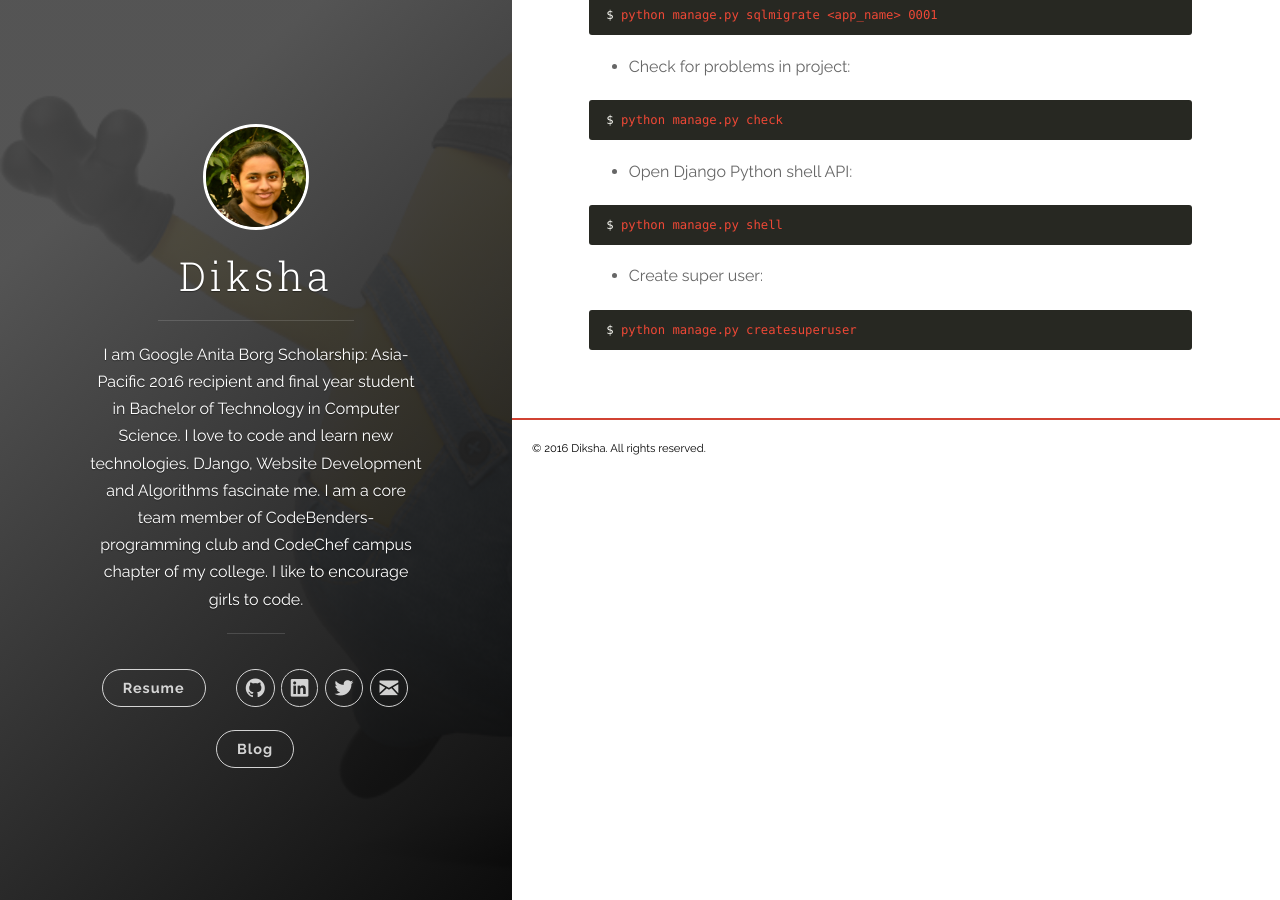
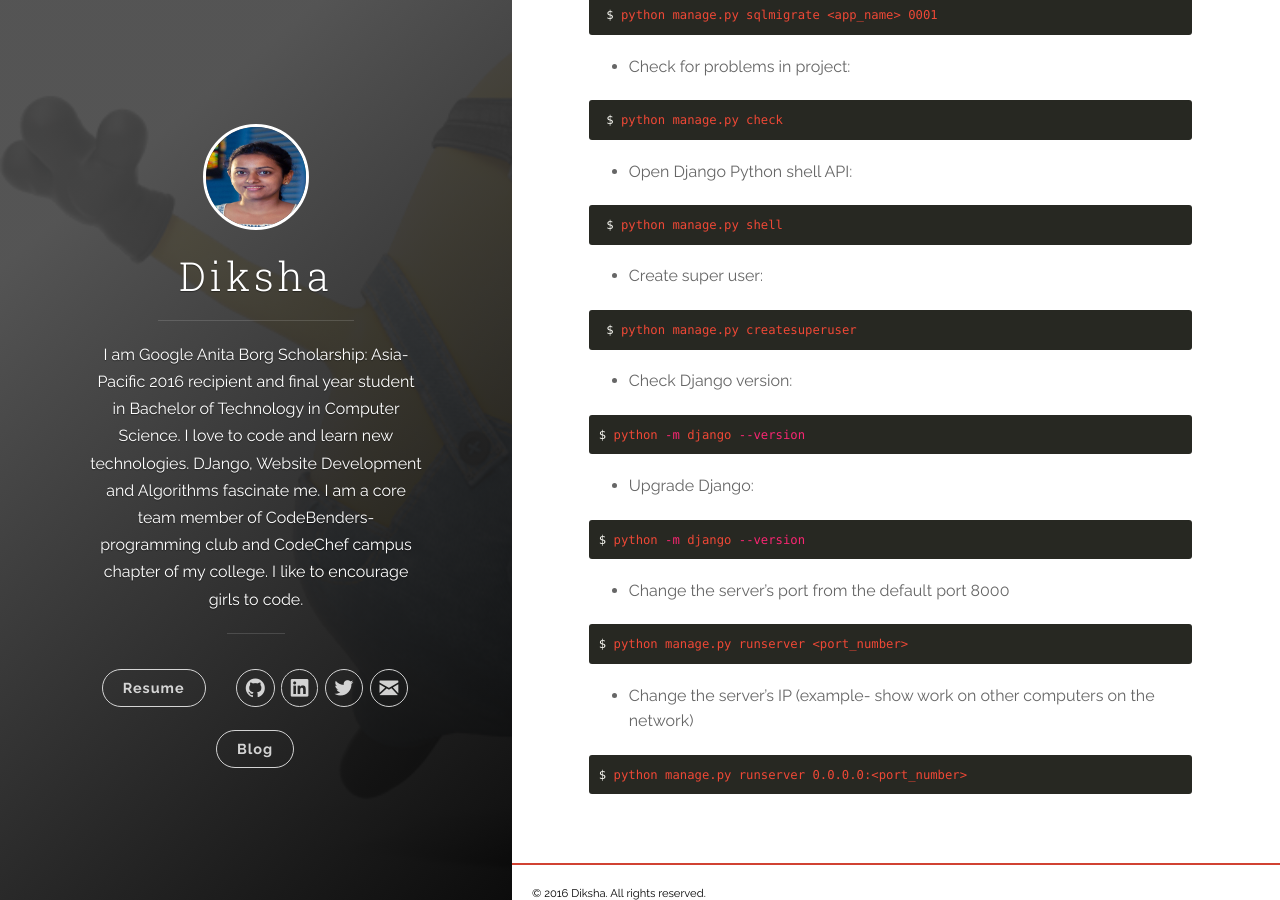
Before and after one commit to Diksha-Rathi/diksha-rathi.github.io, a Jekyll site: the page built from _posts/2016-07-28-common-django-shell-commands.markdown, in a window 1280 px wide and 900 px high, scrolled down 829 px. Built offline with Jekyll 4.4.1, drawn with Linux system fonts in a browser that asks for light colours; nearby versions of some CDN libraries; some of the changed text lies outside the part shown.

Commit message:
Add new blog

`````diff
--- a/_posts/2016-07-28-common-django-shell-commands.markdown
+++ b/_posts/2016-07-28-common-django-shell-commands.markdown
@@ -60,3 +60,27 @@ Listed below are some of the commonly used shell commands while developing web a
 ``` shell
  $ python manage.py createsuperuser
 ```
+
+* Check Django version:
+
+```shell
+$ python -m django --version
+```
+
+* Upgrade Django:
+
+```shell
+$ python -m django --version
+```
+
+* Change the server's port from the default port 8000
+
+```shell
+$ python manage.py runserver <port_number>
+````
+
+* Change the server's IP (example- show work on other computers on the network)
+
+```shell
+$ python manage.py runserver 0.0.0.0:<port_number>
+```
`````
Also changed, not shown: other parts of _posts/2016-07-28-common-django-shell-commands.markdown (+1 -1 lines), _posts/2016-07-18-getting-started-with-sqlinjection.markdown (deleted, +0 -8 lines), _posts/2016-09-28-quick-guide-django-funcations.markdown (added, +25 -0 lines), static/images/profile.jpg.
